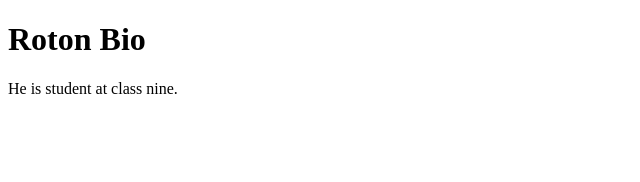
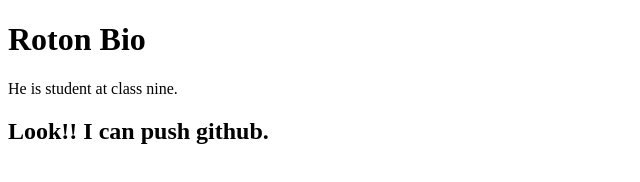
Before and after one commit to rokirahman/roton-first, a plain HTML site: page index.html in a window 1280 px wide. Shown: the whole page, without its empty margins (0-640 px from the left). Drawn offline with Linux system fonts and the light colour scheme.

Commit message:
add something

```diff
--- a/index.html
+++ b/index.html
@@ -8,5 +8,7 @@
 <body>
     <h1>Roton Bio</h1>
     <p>He is student at class nine.</p>
+
+    <h2>Look!! I can push github.</h2>
 </body>
 </html>
```
